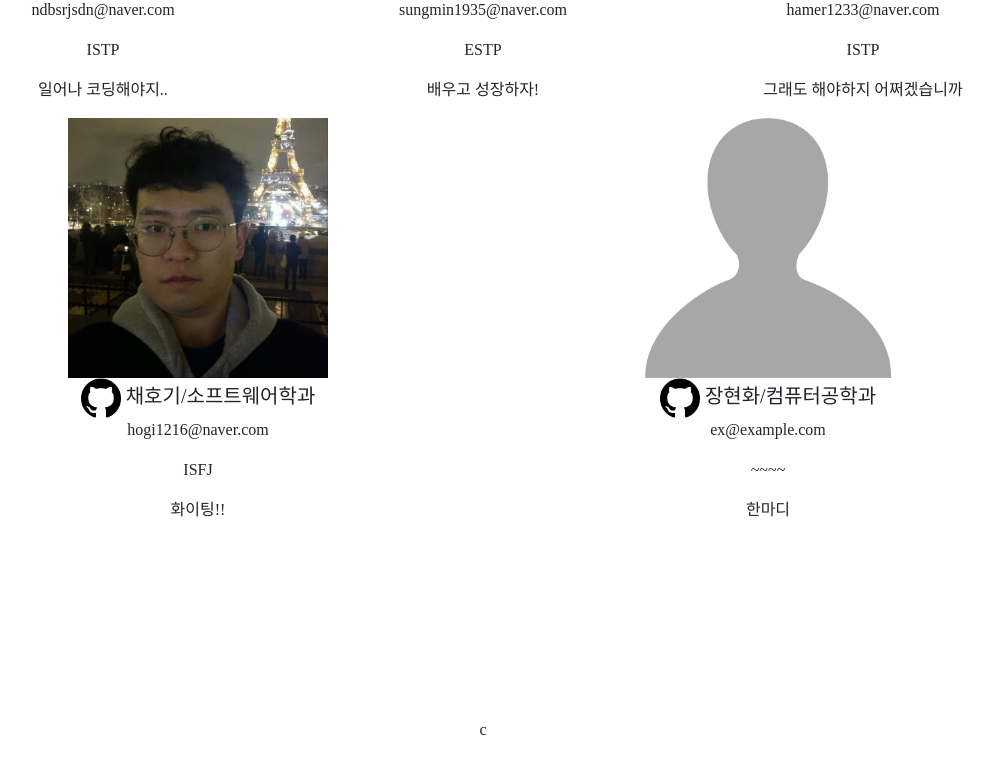
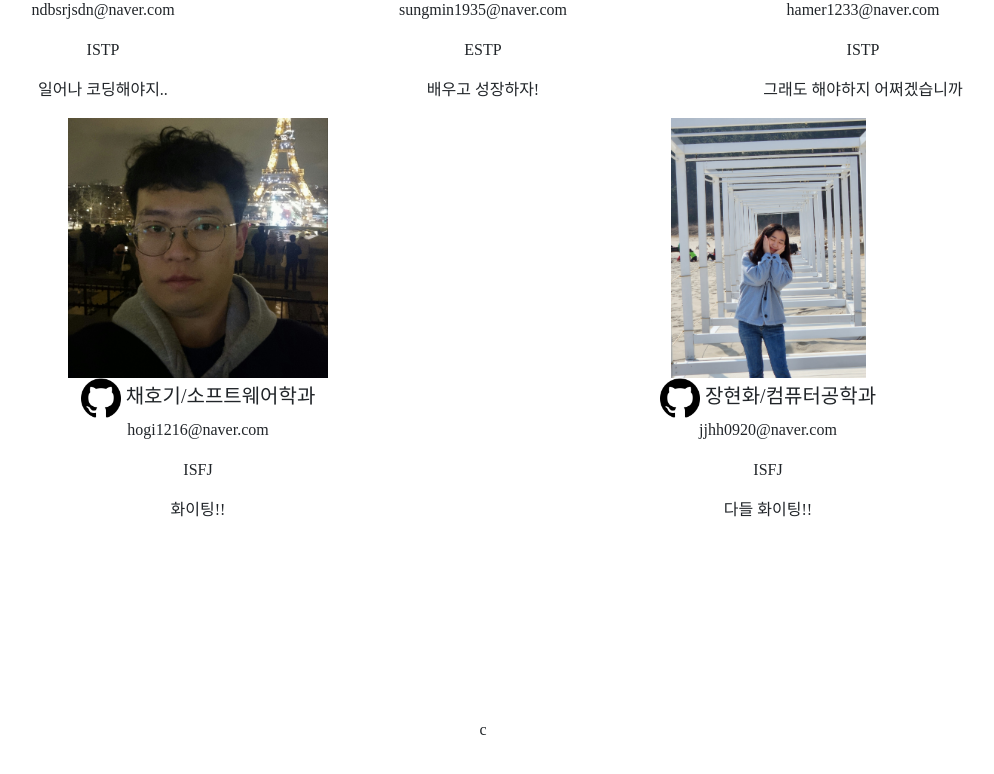
Before and after one commit to oo-ni/KaDB-React-teampage, a React (Create React App) app: page / in a window 1280 px wide. Shown: the part 2809-3583 px from the top of the page, without its empty margins (157-1151 px from the left). Built offline with nearby package versions, Linux system fonts and the light colour scheme; a web font is replaced by a local one.

Commit message:
KSM 230923 edit team.js
현화님 정보 추가하였습니다

```diff
--- a/src/pages/Team.js
+++ b/src/pages/Team.js
@@ -4,7 +4,7 @@ import "./KakaoFont.css"
 import imgkim from '../img/imgkim.jpg'
 import imgchae from '../img/imgchae.jpg'
 import imgyoon from '../img/imgyoon.jpg'
-import imgjang from '../img/imgjang.png'
+import imgjang from '../img/imgjang.jpg'
 import imgkang from '../img/imgkang.jpg'
 
 const styles = {
@@ -67,10 +67,10 @@ const teammembers = [
   {
     namedepart: "장현화/컴퓨터공학과",
     img: imgjang,
-    email: "ex@example.com",
-    git: "ex@example.com",
-    mbti: "~~~~",
-    word: "한마디",
+    email: "jjhh0920@naver.com",
+    git: "https://github.com/jjhh0920",
+    mbti: "ISFJ",
+    word: "다들 화이팅!!",
   },
 ]
 
```
Also changed, not shown: src/img/imgjang.jpg (added), src/img/imgjang.png (deleted).
